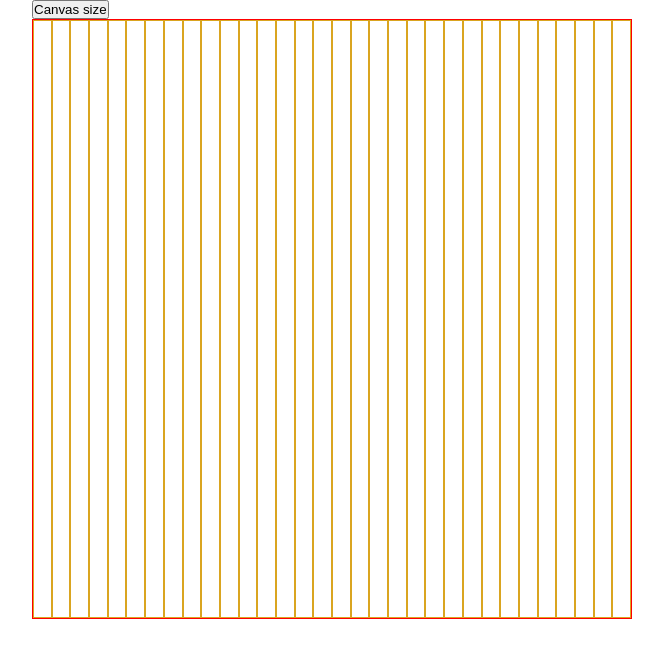
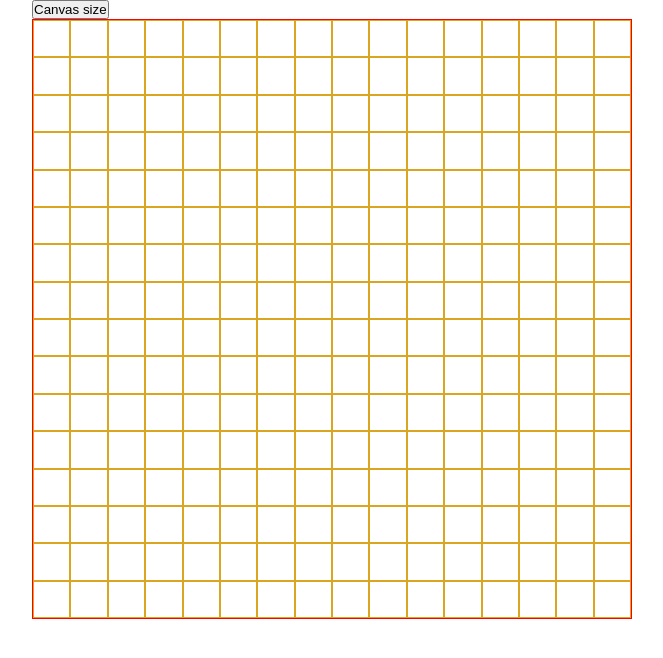
Before and after one commit to Zazzix/Etch-a-Sketch, a plain HTML site: page index.html in a window 1280 px wide. Both pictures are taken after a click on the button "Canvas size". Shown: the whole page, without its empty margins (308-971 px from the left). Drawn offline with Linux system fonts and the light colour scheme.

Commit message:
feat: add hover effect

```diff
--- a/script.js
+++ b/script.js
@@ -1,13 +1,17 @@
 const getSize = document.querySelector(".size")
 const canvas = document.querySelector(".canvas")
+
 
 
 getSize.addEventListener('click', () => {
 
 
-    for (i = 1; i <= 32; i++) {
+    for (let i = 1; i <= 256; i++) {
         const div = document.createElement('div')
         div.classList.add("square")
+        div.addEventListener('mouseover', () => {
+            div.classList.add("black-square")
+        })
         canvas.appendChild(div)
     }
 })
--- a/style.css
+++ b/style.css
@@ -12,9 +12,9 @@ body {
 }
 
 .canvas {
-    display: flex;
-    flex-wrap: wrap;
-    flex-direction: row;
+    display: grid;
+    grid-template-columns: repeat(16, auto);
+    grid-template-rows: repeat(16, auto);
     border: 1px red solid;
     width: 600px;
     height: 600px;
@@ -30,6 +30,10 @@ body {
     border: 1px goldenrod solid;
 }
 
+.black-square {
+    background-color: black;
+}
+
 .size {
     width: fit-content;
     height: fit-content;
```
